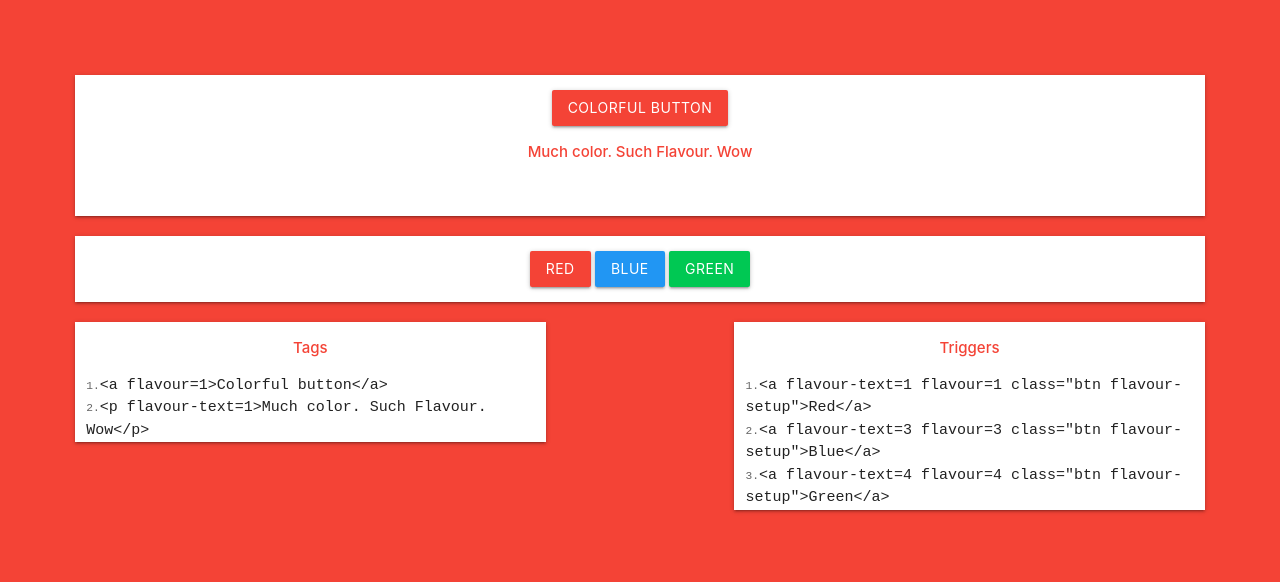
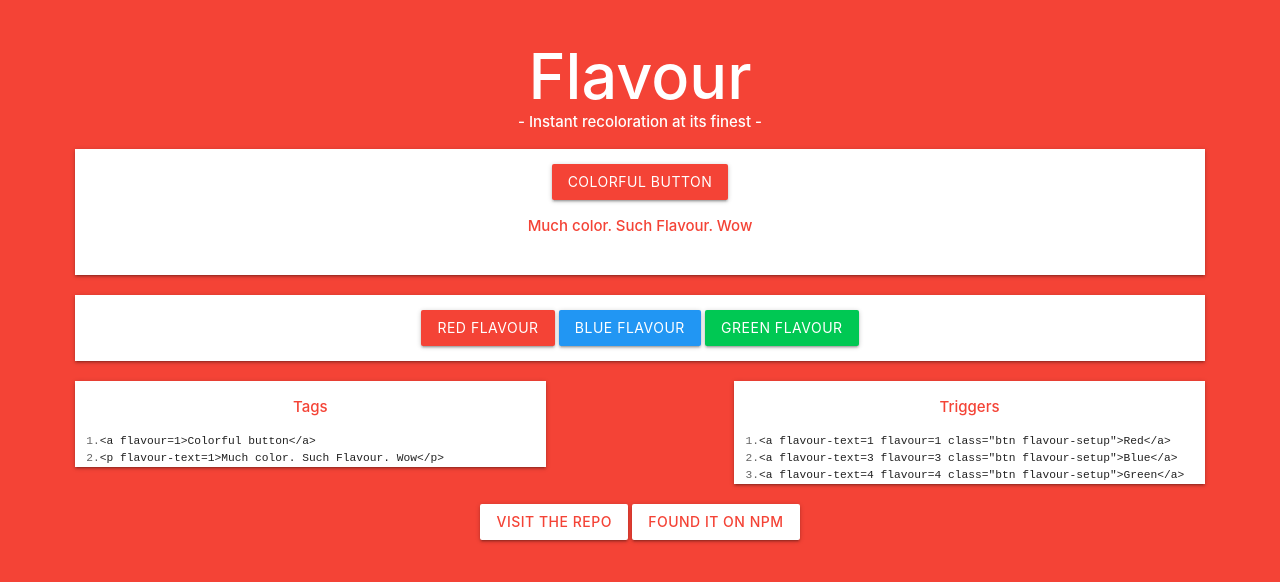
Before and after one commit to NicolasThebaud/Flavour, a plain HTML site: page index.html in a window 1280 px wide. Drawn offline with nearby package versions, Linux system fonts and the light colour scheme.

Commit message:
update front page

```diff
--- a/index.css
+++ b/index.css
@@ -47,7 +47,7 @@
 }
 
 body {
-  padding: 5em;
+  padding: 0 5em;
 }
 
 .bold {
@@ -64,5 +64,8 @@ body {
 }
 
 code {
-  font-size: .75rem;
+  font-size: .75rem !important;
 }
+
+.no-top { margin-top: 0; }
+.no-bot { margin-bottom: 0; }
--- a/index.html
+++ b/index.html
@@ -1,24 +1,27 @@
 <html>
   <head>
     <meta charset="UTF-8">
-    <title>title</title>
+    <title>Flavour</title>
     <link rel="stylesheet" href="index.css" type="text/css">
     <link rel="stylesheet" href="https://cdnjs.cloudflare.com/ajax/libs/materialize/0.97.6/css/materialize.min.css" type="text/css">
   </head>
   <body>
+  <h1 class="white-text bold center-align no-bot">Flavour</h1>
+  <p class="white-text bold center-align no-top">- Instant recoloration at its finest -</p>
+
     <div class="row">
       <div class="col s12 white z-depth-1">
         <div class="center-align" style="padding:1em;">
           <a flavour=1 class="btn">Colorful button</a>
-          <p flavour-text=1 class="bold">Much color. Such Flavour. Wow</p><br>
+          <p flavour-text=1 class="bold no-bot">Much color. Such Flavour. Wow</p><br>
         </div>
       </div>
 
       <div class="col s12 white z-depth-1">
         <div class="center-align" style="padding:1em;">
-          <a flavour-text=1 flavour=1 class="btn flavour-setup">Red</a>
-          <a flavour-text=3 flavour=3 class="btn flavour-setup">Blue</a>
-          <a flavour-text=4 flavour=4 class="btn flavour-setup">Green</a>
+          <a flavour-text=1 flavour=1 class="btn flavour-setup">Red flavour</a>
+          <a flavour-text=3 flavour=3 class="btn flavour-setup">Blue flavour</a>
+          <a flavour-text=4 flavour=4 class="btn flavour-setup">Green flavour</a>
         </div>
       </div>
 
@@ -38,7 +41,15 @@
           <span class="line">3.</span>&lt;a flavour-text=4 flavour=4 class="btn flavour-setup">Green&lt;/a&gt;<br>
         </code>
       </div>
+
+      <div class="col s12">
+        <div class="center-align">
+          <a class="btn white bold" flavour-text=1 href="https://github.com/NicolasThebaud/Flavour">Visit the repo</a>
+          <a class="btn white bold" flavour-text=1 href="https://www.npmjs.com/package/flavour">Found it on Npm</a>
+        </div>
+      </div>
     </div>
+
     <script src="https://cdnjs.cloudflare.com/ajax/libs/jquery/2.2.2/jquery.min.js"></script>
     <script src="https://cdnjs.cloudflare.com/ajax/libs/materialize/0.97.6/js/materialize.min.js"></script>
     <script src="index.js"></script>
```
